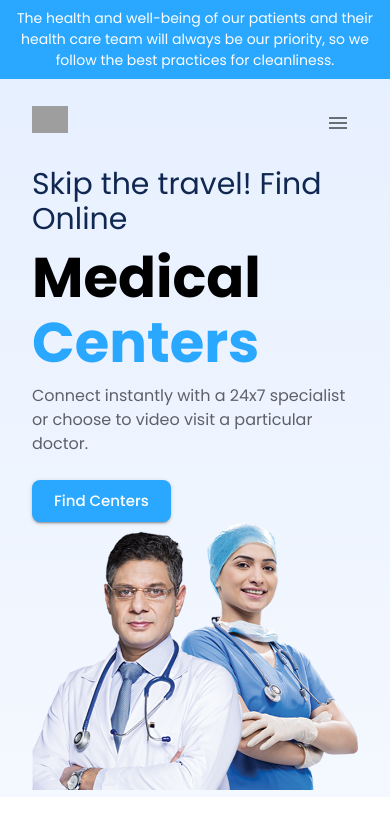
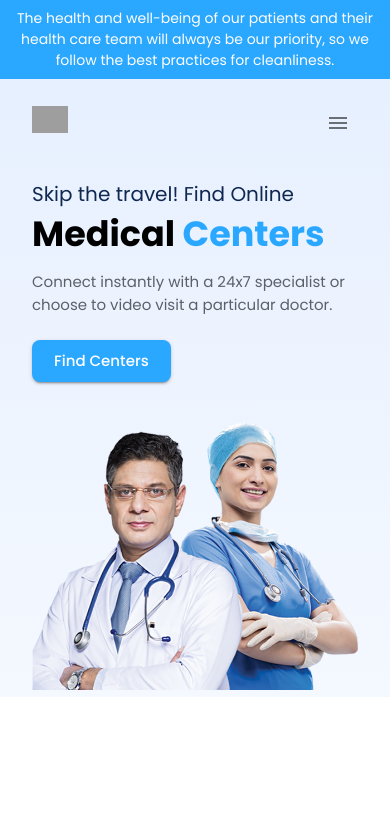
Before and after one commit to luckyanand15/medify, a React (Create React App) app in the folder medify/: page / in a window 390 px wide. Shown: the top 828 px of the page. Built offline with nearby package versions, Linux system fonts and the light colour scheme; grey boxes are pictures that could not be loaded.

Commit message:
Hero Section Responsive

```diff
--- a/medify/src/components/HeroSection/HeroSection.jsx
+++ b/medify/src/components/HeroSection/HeroSection.jsx
@@ -14,16 +14,16 @@ const HeroSection = () => {
           px={mobileSize ? 2:10}
         >
           <Box className={Styles.heroText}>
-            <Typography variant="h3">Skip the travel! Find Online</Typography>
+            <Typography variant="h3" sx={{mt:{xs:2}}}>Skip the travel! Find Online</Typography>
             <Typography variant="h1" my={1}>
               Medical <span style={{ color: "#2AA7FF" }}>Centers</span>
             </Typography>
-            <Typography color="#5C6169" fontSize={{ md: 20 }} mb={3}>
+            <Typography color="#5C6169" fontSize={{ md: 20, xs: 15 }} mb={3} sx={{mt:mobileSize && 2}}>
               Connect instantly with a 24x7 specialist or choose to video visit
               a particular doctor.
             </Typography>
             <Link to={"./search"}>
-              <Button variant="contained" size="large">
+              <Button variant="contained" size="large" sx={{mb:mobileSize && 5}}>
                 Find Centers
               </Button>
             </Link>
--- a/medify/src/components/HeroSection/HeroSection.module.css
+++ b/medify/src/components/HeroSection/HeroSection.module.css
@@ -10,3 +10,12 @@
   font-weight: 700;
   font-size: 56px;
 }
+
+@media(max-width:600px){
+  .heroText h3{
+    font-size:20px;
+  }
+  .heroText h1{
+    font-size: 35px;
+  }
+}
```
